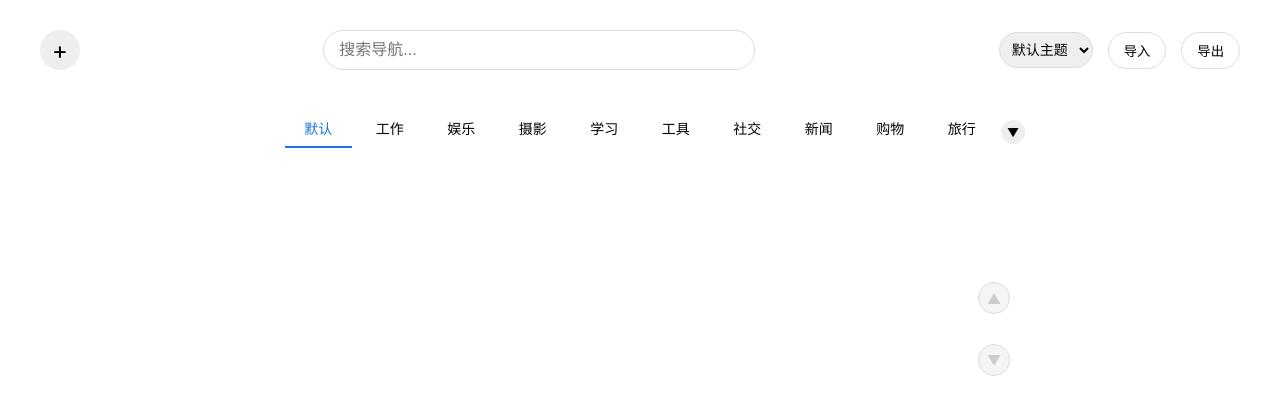
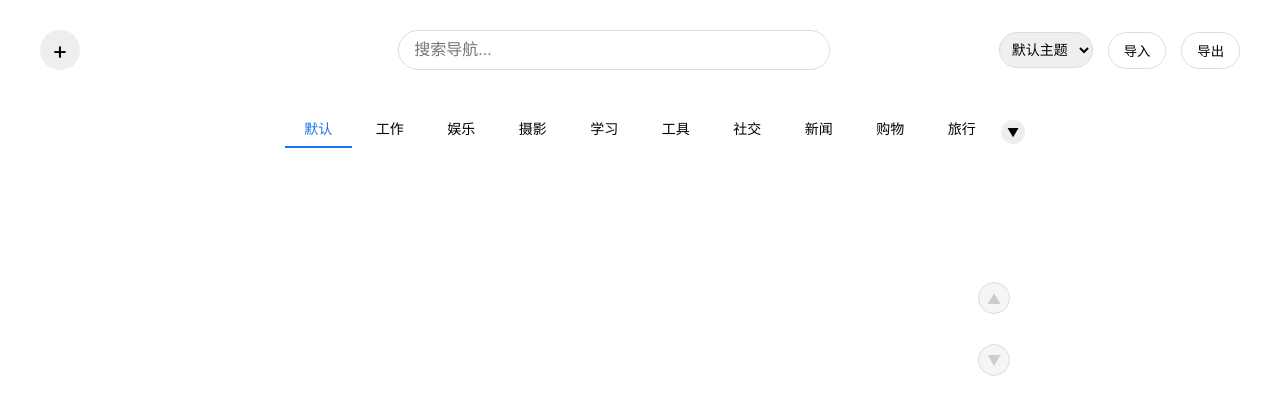
Before and after one commit to jiobxn/jiobxn.github.io, a Jekyll site: the page website.html, which Jekyll copies as it is, in a window 1280 px wide. Shown: the top 415 px of the page. Built offline with Jekyll 4.4.1, drawn with Linux system fonts in a browser that asks for light colours.

Commit message:
Update website.html

```diff
--- a/website.html
+++ b/website.html
@@ -53,6 +53,9 @@
         }
         body.theme-dark .add-btn {
             background: #444; /* 深色主题下调整背景色 */
+        }
+        .search-box {
+            margin-left: 150px; /* 往右移动 150px */
         }
         .search-box input {
             width: 400px;
```
